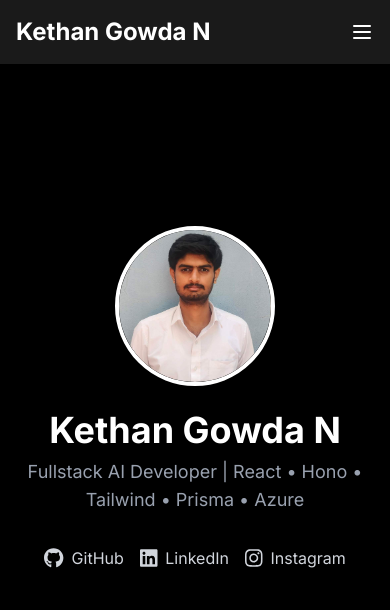
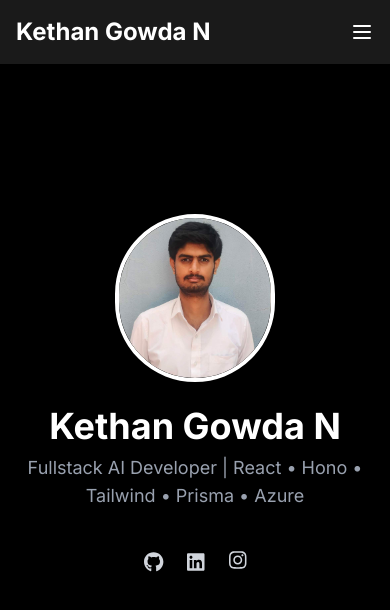
Before and after one commit to suhas-3190/Portfolio.com, a Next.js app: page /pages/hero in a window 390 px wide. Shown: the top 610 px of the page. Built offline with nearby package versions, Linux system fonts and the light colour scheme.

Commit message:
refactor About and Hero components f

```diff
--- a/app/about/page.tsx
+++ b/app/about/page.tsx
@@ -1,3 +1,4 @@
+
 const AboutPage = () => {
   return (
     <section className="min-h-screen px-6 py-16 flex flex-col items-center justify-center text-center">
@@ -6,7 +7,8 @@ const AboutPage = () => {
       </h1>
 
       <p className="max-w-2xl text-lg md:text-xl text-base-content leading-relaxed">
-        I'm <span className="font-semibold text-primary">Kethan Gowda</span>, a
+        I&apos;m{" "}
+        <span className="font-semibold text-primary">Kethan Gowda</span>, a
         passionate Fullstack AI Developer Intern currently working at{" "}
         <a
           href="https://stacklane.co/"
@@ -26,7 +28,7 @@ const AboutPage = () => {
       <p className="max-w-2xl text-lg md:text-xl text-base-content leading-relaxed mt-6">
         My journey involves developing REST APIs and deploying scalable
         applications using <span className="font-semibold text-base-content">Azure</span> and{" "}
-        <span className="font-semibold text-base-content">GitHub Actions</span>. I'm constantly
+        <span className="font-semibold text-base-content">GitHub Actions</span>. I&apos;m constantly
         learning and exploring new technologies to build innovative solutions.
       </p>
     </section>
--- a/app/contact/page.tsx
+++ b/app/contact/page.tsx
@@ -68,6 +68,91 @@
 //     );
 //   }
 
+// 'use client';
+
+// import { useState } from 'react';
+// import { motion } from 'framer-motion';
+// import toast from 'react-hot-toast';
+
+// export default function ContactPage() {
+//   const [loading, setLoading] = useState(false);
+
+//   const handleSubmit = async (e: React.FormEvent<HTMLFormElement>) => {
+//     setLoading(true);
+//     toast.success('Message sent successfully!');
+//     setTimeout(() => setLoading(false), 2000);
+//   };
+
+//   return (
+//     <motion.section
+//       id="contact"
+//       className="min-h-screen px-6 py-16 flex flex-col items-center justify-center bg-base-100 text-base-content"
+//       initial={{ opacity: 0, y: 40 }}
+//       animate={{ opacity: 1, y: 0 }}
+//       transition={{ duration: 0.6, ease: 'easeOut' }}
+//     >
+//       <h2 className="text-3xl md:text-4xl font-bold mb-8 text-primary">Contact Me</h2>
+
+//       <motion.form
+//         onSubmit={handleSubmit}
+//         action="https://formsubmit.co/kethangowda003@gmail.com"
+//         method="POST"
+//         className="w-full max-w-lg bg-base-200 shadow-lg rounded-xl p-8 space-y-6"
+//         initial={{ opacity: 0, y: 40 }}
+//         animate={{ opacity: 1, y: 0 }}
+//         transition={{ duration: 0.6, delay: 0.2 }}
+//       >
+//         {/* Hidden inputs for FormSubmit options */}
+//         <input type="hidden" name="_captcha" value="false" />
+//         <input type="hidden" name="_template" value="table" />
+//         <input
+//           type="hidden"
+//           name="_autoresponse"
+//           value="Thanks for contacting me! I'll reply to you as soon as possible."
+//         />
+
+//         <div>
+//           <label htmlFor="name" className="label text-base-content">Name</label>
+//           <input
+//             type="text"
+//             id="name"
+//             name="name"
+//             className="input input-bordered w-full"
+//             required
+//           />
+//         </div>
+
+//         <div>
+//           <label htmlFor="email" className="label text-base-content">Email</label>
+//           <input
+//             type="email"
+//             id="email"
+//             name="email"
+//             className="input input-bordered w-full"
+//             required
+//           />
+//         </div>
+
+//         <div>
+//           <label htmlFor="message" className="label text-base-content">Message</label>
+//           <textarea
+//             id="message"
+//             name="message"
+//             rows={5}
+//             className="textarea textarea-bordered w-full"
+//             required
+//           />
+//         </div>
+
+//         <button type="submit" className="btn btn-primary w-full" disabled={loading}>
+//           {loading ? 'Sending...' : 'Send Message'}
+//         </button>
+//       </motion.form>
+//     </motion.section>
+//   );
+// }
+
+
 'use client';
 
 import { useState } from 'react';
@@ -78,9 +163,15 @@ export default function ContactPage() {
   const [loading, setLoading] = useState(false);
 
   const handleSubmit = async (e: React.FormEvent<HTMLFormElement>) => {
+    e.preventDefault(); // Prevent default form submission behavior
+
     setLoading(true);
     toast.success('Message sent successfully!');
-    setTimeout(() => setLoading(false), 2000);
+
+    // Simulate network delay or response time
+    setTimeout(() => {
+      setLoading(false);
+    }, 2000);
   };
 
   return (
--- a/app/pages/hero/page.tsx
+++ b/app/pages/hero/page.tsx
@@ -1,25 +1,95 @@
-"use client";
+// "use client";
 
 
+// import { faGithub, faLinkedin, faInstagram } from "@fortawesome/free-brands-svg-icons";
+// import { FontAwesomeIcon } from "@fortawesome/react-fontawesome";
+
+// const Hero = () => {
+
+//   return (
+//     <section
+//       id="profile"
+//       className="min-h-[80vh] flex flex-col items-center justify-center px-4 pb-2 transition-all"
+//     >
+//       {/* Profile Picture */}
+//       <img
+//         src="/kethanpfp2.jpg"
+//         alt="Profile"
+//         className="w-40 h-40 rounded-full border-4 border-white shadow-lg mb-6"
+//       />
+
+//       {/* Name and Title */}
+//       <h1 className="text-4xl md:text-5xl font-bold mb-2 text-center">
+//         Kethan Gowda N
+//       </h1>
+//       <p className="text-lg md:text-xl text-gray-400 mb-4 text-center">
+//         Fullstack AI Developer | React • Hono • Tailwind • Prisma • Azure
+//       </p>
+
+//       {/* Social Media Links */}
+//       <div className="flex gap-4 mt-4">
+//         <a
+//           href="https://github.com/Kethan3"
+//           target="_blank"
+//           rel="noopener noreferrer"
+//           className="text-gray-300 hover:text-white transition flex items-center gap-2"
+//         >
+//           <FontAwesomeIcon icon={faGithub} className="text-xl" />
+//           <span>GitHub</span>
+//         </a>
+
+//         <a
+//           href="https://www.linkedin.com/in/kethan-gowda-51657224b"
+//           target="_blank"
+//           rel="noopener noreferrer"
+//           className="text-gray-300 hover:text-white transition flex items-center gap-2"
+//         >
+//           <FontAwesomeIcon icon={faLinkedin} className="text-xl" />
+//           <span>LinkedIn</span>
+//         </a>
+
+//         <a
+//           href="https://www.instagram.com/kethan2003/#"
+//           target="_blank"
+//           rel="noopener noreferrer"
+//           className="text-gray-300 hover:text-white transition"
+//         >
+//           <span className="flex items-center gap-2">
+//             <FontAwesomeIcon icon={faInstagram} className="text-xl" />
+//             Instagram
+//           </span>
+//         </a>
+//       </div>
+//     </section>
+//   );
+// };
+
+// export default Hero;
+
+
+'use client';
+
+import Image from 'next/image';
 import { faGithub, faLinkedin, faInstagram } from "@fortawesome/free-brands-svg-icons";
 import { FontAwesomeIcon } from "@fortawesome/react-fontawesome";
 
 const Hero = () => {
-
   return (
     <section
       id="profile"
-      className="min-h-[80vh] flex flex-col items-center justify-center px-4 pb-2 transition-all"
+      className="min-h-[80vh] flex flex-col items-center justify-center px-6 pb-4 transition-all"
     >
-      {/* Profile Picture */}
-      <img
+      {/* Profile Picture using next/image */}
+      <Image
         src="/kethanpfp2.jpg"
-        alt="Profile"
-        className="w-40 h-40 rounded-full border-4 border-white shadow-lg mb-6"
+        alt="Kethan Gowda N Profile Picture"
+        width={160}
+        height={160}
+        className="rounded-full border-4 border-white shadow-lg mb-6"
       />
 
       {/* Name and Title */}
-      <h1 className="text-4xl md:text-5xl font-bold mb-2 text-center">
+      <h1 className="text-4xl md:text-5xl font-bold mb-2 text-center text-primary">
         Kethan Gowda N
       </h1>
       <p className="text-lg md:text-xl text-gray-400 mb-4 text-center">
@@ -27,15 +97,16 @@ const Hero = () => {
       </p>
 
       {/* Social Media Links */}
-      <div className="flex gap-4 mt-4">
+      <div className="flex gap-6 mt-6">
         <a
           href="https://github.com/Kethan3"
           target="_blank"
           rel="noopener noreferrer"
           className="text-gray-300 hover:text-white transition flex items-center gap-2"
+          aria-label="GitHub Profile"
         >
           <FontAwesomeIcon icon={faGithub} className="text-xl" />
-          <span>GitHub</span>
+          <span className="hidden md:inline">GitHub</span>
         </a>
 
         <a
@@ -43,9 +114,10 @@ const Hero = () => {
           target="_blank"
           rel="noopener noreferrer"
           className="text-gray-300 hover:text-white transition flex items-center gap-2"
+          aria-label="LinkedIn Profile"
         >
           <FontAwesomeIcon icon={faLinkedin} className="text-xl" />
-          <span>LinkedIn</span>
+          <span className="hidden md:inline">LinkedIn</span>
         </a>
 
         <a
@@ -53,11 +125,10 @@ const Hero = () => {
           target="_blank"
           rel="noopener noreferrer"
           className="text-gray-300 hover:text-white transition"
+          aria-label="Instagram Profile"
         >
-          <span className="flex items-center gap-2">
-            <FontAwesomeIcon icon={faInstagram} className="text-xl" />
-            Instagram
-          </span>
+          <FontAwesomeIcon icon={faInstagram} className="text-xl" />
+          <span className="hidden md:inline">Instagram</span>
         </a>
       </div>
     </section>
```
